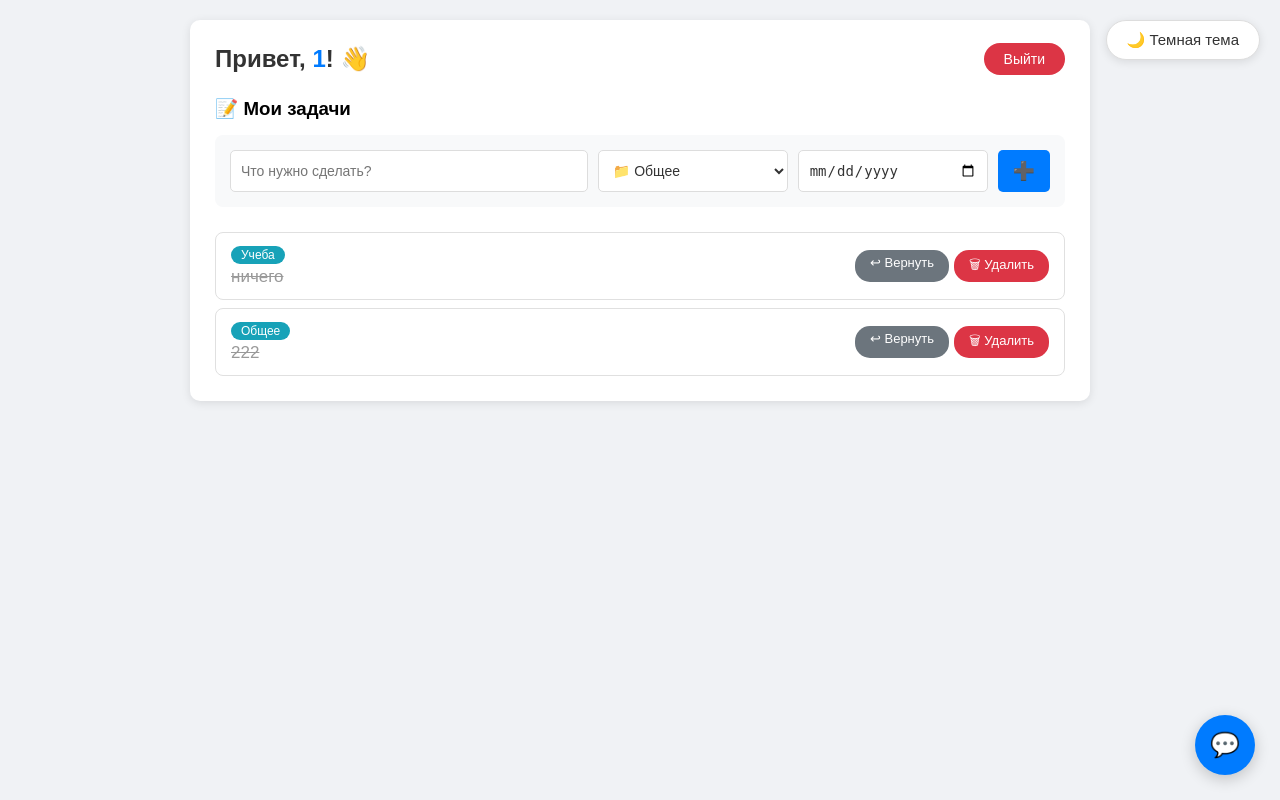
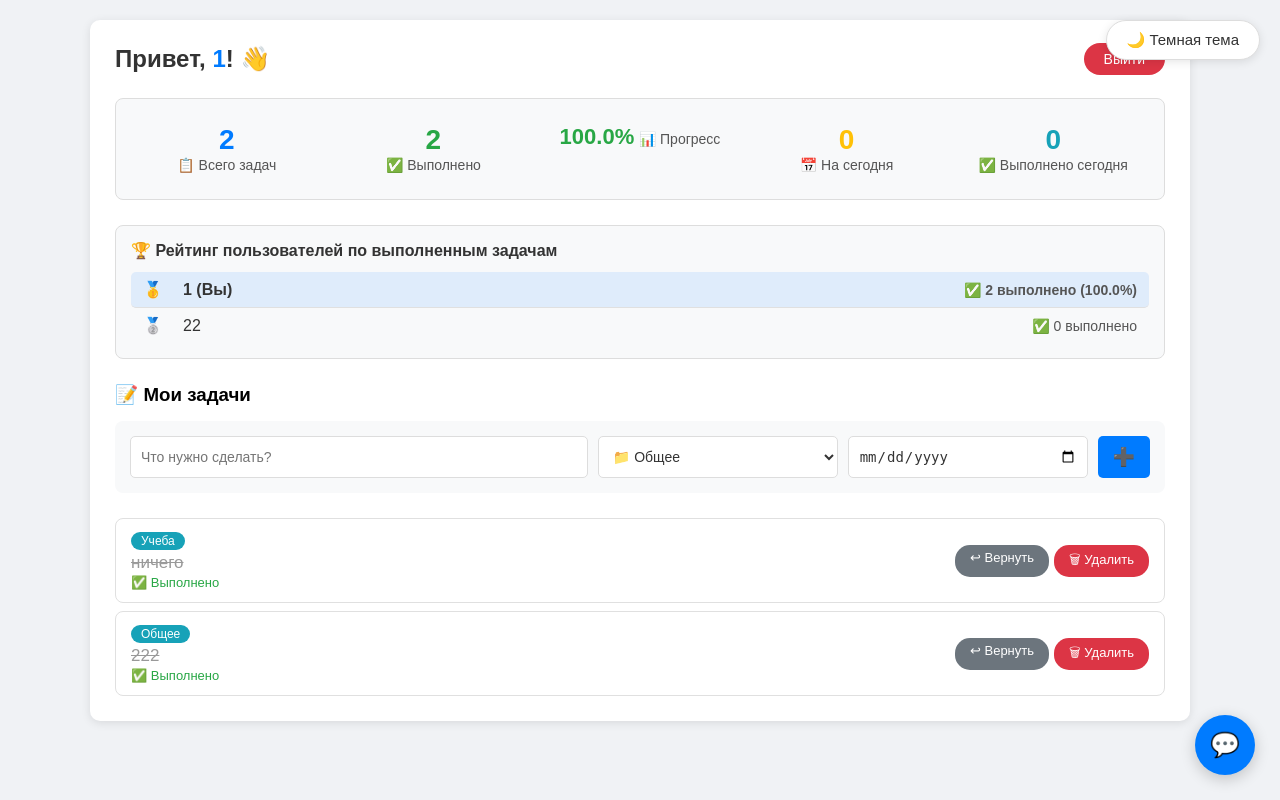
Before and after one commit to felixlazarev31-dotcom/Collective-work, a Flask app: page / in a window 1280 px wide. Run offline with Flask 3, Linux system fonts and the light colour scheme; a user stored in the database is signed in; data comes from the database, SQL or seed files in the repository; both versions use the stored data as it was after the commit.

Commit message:
Add files via upload

```diff
--- a/todo_project/main.py
+++ b/todo_project/main.py
@@ -1,7 +1,7 @@
 from flask import Flask, render_template, request, redirect, url_for, session, flash, jsonify
 from flask_sqlalchemy import SQLAlchemy
 from werkzeug.security import generate_password_hash, check_password_hash
-from datetime import datetime
+from datetime import datetime, date
 
 app = Flask(__name__)
 app.config['SQLALCHEMY_DATABASE_URI'] = 'sqlite:///db.sqlite3'
@@ -9,6 +9,7 @@ app.config['SQLALCHEMY_TRACK_MODIFICATIONS'] = False
 app.secret_key = 'super-secret-key-for-todo-app'
 
 db = SQLAlchemy(app)
+
 
 # Модель Пользователя
 class User(db.Model):
@@ -18,6 +19,7 @@ class User(db.Model):
     todos = db.relationship('Todo', backref='user', lazy=True)
     messages = db.relationship('Message', backref='user', lazy=True)
 
+
 # Модель Задачи
 class Todo(db.Model):
     id = db.Column(db.Integer, primary_key=True)
@@ -25,14 +27,18 @@ class Todo(db.Model):
     complete = db.Column(db.Boolean, default=False)
     category = db.Column(db.String(50), default='Общее')
     due_date = db.Column(db.Date, nullable=True)
+    created_at = db.Column(db.DateTime, default=datetime.utcnow)
+    completed_at = db.Column(db.DateTime, nullable=True)
     user_id = db.Column(db.Integer, db.ForeignKey('user.id'), nullable=False)
 
-# Новая модель для Сообщений чата
+
+# Модель Сообщений
 class Message(db.Model):
     id = db.Column(db.Integer, primary_key=True)
     content = db.Column(db.Text, nullable=False)
-    timestamp = db.Column(db.DateTime, default=datetime.utcnow) # Смотрит на Гринвич
+    timestamp = db.Column(db.DateTime, default=datetime.utcnow)
     user_id = db.Column(db.Integer, db.ForeignKey('user.id'), nullable=False)
+
 
 # --- АВТОРИЗАЦИЯ И РЕГИСТРАЦИЯ ---
 
@@ -53,6 +59,7 @@ def register():
         return redirect(url_for('login'))
     return render_template('register.html')
 
+
 @app.route('/login', methods=['GET', 'POST'])
 def login():
     if request.method == 'POST':
@@ -67,10 +74,12 @@ def login():
             flash('Неверное имя пользователя или пароль', 'danger')
     return render_template('login.html')
 
+
 @app.route('/logout')
 def logout():
     session.clear()
     return redirect(url_for('login'))
+
 
 # --- МАРШРУТЫ СПИСКА ДЕЛ ---
 
@@ -78,10 +87,64 @@ def logout():
 def index():
     if 'user_id' not in session:
         return redirect(url_for('login'))
-    todo_list = Todo.query.filter_by(user_id=session['user_id']).order_by(Todo.complete.asc(), Todo.due_date.asc()).all()
-    # Загружаем последние 50 сообщений чата
+
+    todo_list = Todo.query.filter_by(user_id=session['user_id']).order_by(Todo.complete.asc(),
+                                                                          Todo.due_date.asc()).all()
     chat_messages = Message.query.order_by(Message.timestamp.asc()).all()[-50:]
-    return render_template('index.html', todo_list=todo_list, username=session['username'], chat_messages=chat_messages)
+
+    # Получаем статистику всех пользователей
+    all_users_stats = get_all_users_stats()
+
+    return render_template('index.html',
+                           todo_list=todo_list,
+                           username=session['username'],
+                           chat_messages=chat_messages,
+                           all_users_stats=all_users_stats)
+
+
+def get_all_users_stats():
+    """Получает статистику для всех пользователей"""
+    today = date.today()
+    users = User.query.all()
+    stats = []
+
+    for user in users:
+        # Все задачи пользователя
+        total_tasks = Todo.query.filter_by(user_id=user.id).count()
+        completed_tasks = Todo.query.filter_by(user_id=user.id, complete=True).count()
+
+        # Задачи на сегодня (срок выполнения сегодня)
+        today_tasks = Todo.query.filter_by(user_id=user.id, complete=False).filter(
+            Todo.due_date == today
+        ).count()
+
+        # Выполнено сегодня
+        completed_today = Todo.query.filter_by(user_id=user.id, complete=True).filter(
+            Todo.completed_at >= datetime(today.year, today.month, today.day)
+        ).count()
+
+        # Процент выполнения
+        completion_rate = (completed_tasks / total_tasks * 100) if total_tasks > 0 else 0
+
+        stats.append({
+            'username': user.username,
+            'total_tasks': total_tasks,
+            'completed_tasks': completed_tasks,
+            'completion_rate': round(completion_rate, 1),
+            'today_tasks': today_tasks,
+            'completed_today': completed_today,
+            'is_current_user': user.id == session.get('user_id')
+        })
+
+    # Сортируем по количеству выполненных задач
+    stats.sort(key=lambda x: x['completed_tasks'], reverse=True)
+
+    # Добавляем место в рейтинге
+    for i, stat in enumerate(stats, 1):
+        stat['rank'] = i
+
+    return stats
+
 
 @app.route('/add', methods=['POST'])
 def add():
@@ -94,10 +157,18 @@ def add():
     if date_str:
         due_date = datetime.strptime(date_str, '%Y-%m-%d').date()
     if title:
-        new_todo = Todo(title=title, complete=False, category=category, due_date=due_date, user_id=session['user_id'])
+        new_todo = Todo(
+            title=title,
+            complete=False,
+            category=category,
+            due_date=due_date,
+            user_id=session['user_id'],
+            created_at=datetime.utcnow()
+        )
         db.session.add(new_todo)
         db.session.commit()
     return redirect(url_for('index'))
+
 
 @app.route('/complete/<int:todo_id>')
 def complete(todo_id):
@@ -106,8 +177,13 @@ def complete(todo_id):
     todo = Todo.query.get_or_404(todo_id)
     if todo.user_id == session['user_id']:
         todo.complete = not todo.complete
+        if todo.complete:
+            todo.completed_at = datetime.utcnow()
+        else:
+            todo.completed_at = None
         db.session.commit()
     return redirect(url_for('index'))
+
 
 @app.route('/delete/<int:todo_id>')
 def delete(todo_id):
@@ -118,6 +194,7 @@ def delete(todo_id):
         db.session.delete(todo)
         db.session.commit()
     return redirect(url_for('index'))
+
 
 # --- МАРШРУТЫ ДЛЯ ЧАТА ---
 
@@ -132,6 +209,15 @@ def send_message():
         db.session.commit()
     return redirect(url_for('index'))
 
+
+# --- API ДЛЯ СТАТИСТИКИ ---
+@app.route('/api/stats')
+def api_stats():
+    if 'user_id' not in session:
+        return jsonify({'error': 'Unauthorized'}), 401
+    return jsonify(get_all_users_stats())
+
+
 if __name__ == "__main__":
     with app.app_context():
         db.create_all()
--- a/todo_project/templates/index.html
+++ b/todo_project/templates/index.html
@@ -4,15 +4,112 @@
     <meta charset="UTF-8">
     <meta name="viewport" content="width=device-width, initial-scale=1.0">
     <title>ToDo</title>
-    <!-- Подключение вашего файла стилей -->
     <link rel="stylesheet" href="{{ url_for('static', filename='style.css') }}">
+    <style>
+        /* Дополнительные стили для статистики */
+        .stats-container {
+            display: grid;
+            grid-template-columns: repeat(auto-fit, minmax(180px, 1fr));
+            gap: 15px;
+            margin-bottom: 25px;
+            padding: 15px;
+            background: var(--bg-form);
+            border-radius: 8px;
+            border: 1px solid var(--border-color);
+        }
+
+        .stat-card {
+            text-align: center;
+            padding: 10px;
+        }
+
+        .stat-card .stat-number {
+            font-size: 28px;
+            font-weight: bold;
+            color: #007bff;
+            display: block;
+        }
+
+        body.dark-theme .stat-card .stat-number {
+            color: #4a9eff;
+        }
+
+        .stat-card .stat-label {
+            font-size: 14px;
+            color: var(--text-secondary);
+        }
+
+        .stat-card .stat-progress {
+            font-size: 22px;
+            font-weight: bold;
+            color: #28a745;
+        }
+
+        .leaderboard-section {
+            margin-bottom: 25px;
+            padding: 15px;
+            background: var(--bg-form);
+            border-radius: 8px;
+            border: 1px solid var(--border-color);
+        }
+
+        .leaderboard-section h4 {
+            color: var(--text-primary);
+            margin-bottom: 12px;
+        }
+
+        .leaderboard-item {
+            display: flex;
+            justify-content: space-between;
+            align-items: center;
+            padding: 8px 12px;
+            border-bottom: 1px solid var(--border-light);
+            gap: 10px;
+            flex-wrap: wrap;
+        }
+
+        .leaderboard-item:last-child {
+            border-bottom: none;
+        }
+
+        .leaderboard-item .rank {
+            font-weight: bold;
+            color: var(--text-muted);
+            min-width: 30px;
+        }
+
+        .leaderboard-item .username {
+            flex: 1;
+            color: var(--text-primary);
+            min-width: 80px;
+        }
+
+        .leaderboard-item .user-stats {
+            font-size: 14px;
+            color: var(--text-secondary);
+            text-align: right;
+        }
+
+        .leaderboard-item.current-user {
+            background: rgba(0, 123, 255, 0.1);
+            border-radius: 5px;
+            font-weight: bold;
+        }
+
+        body.dark-theme .leaderboard-item.current-user {
+            background: rgba(74, 158, 255, 0.15);
+        }
+
+        .leaderboard-item .medal {
+            font-size: 20px;
+        }
+    </style>
 </head>
 <body class="todo-page">
 
-    <!-- Контейнер всего приложения (теперь на всю ширину под задачи) -->
-    <div class="todo-container" style="max-width: 900px; margin: 0 auto; width: 100%;">
+    <div class="todo-container" style="max-width: 1100px; margin: 0 auto; width: 100%;">
 
-        <!-- Шапка сайта по вашему CSS -->
+        <!-- Шапка -->
         <div class="todo-header">
             <h2>Привет, <span>{{ username }}</span>! 👋</h2>
             <div>
@@ -21,44 +118,95 @@
             </div>
         </div>
 
-        <!-- Список задач занимает центральную область -->
+        <!-- СТАТИСТИКА ПОЛЬЗОВАТЕЛЯ -->
+        {% set my_stats = all_users_stats|selectattr('is_current_user', 'equalto', true)|first %}
+        {% if my_stats %}
+        <div class="stats-container">
+            <div class="stat-card">
+                <span class="stat-number">{{ my_stats.total_tasks }}</span>
+                <span class="stat-label">📋 Всего задач</span>
+            </div>
+            <div class="stat-card">
+                <span class="stat-number" style="color: #28a745;">{{ my_stats.completed_tasks }}</span>
+                <span class="stat-label">✅ Выполнено</span>
+            </div>
+            <div class="stat-card">
+                <span class="stat-progress">{{ my_stats.completion_rate }}%</span>
+                <span class="stat-label">📊 Прогресс</span>
+            </div>
+            <div class="stat-card">
+                <span class="stat-number" style="color: #ffc107;">{{ my_stats.today_tasks }}</span>
+                <span class="stat-label">📅 На сегодня</span>
+            </div>
+            <div class="stat-card">
+                <span class="stat-number" style="color: #17a2b8;">{{ my_stats.completed_today }}</span>
+                <span class="stat-label">✅ Выполнено сегодня</span>
+            </div>
+        </div>
+        {% endif %}
+
+        <!-- Рейтинг пользователей -->
+        <div class="leaderboard-section">
+            <h4>🏆 Рейтинг пользователей по выполненным задачам</h4>
+            {% for user_stat in all_users_stats %}
+            <div class="leaderboard-item {% if user_stat.is_current_user %}current-user{% endif %}">
+                <span class="rank">
+                    {% if user_stat.rank == 1 %}🥇
+                    {% elif user_stat.rank == 2 %}🥈
+                    {% elif user_stat.rank == 3 %}🥉
+                    {% else %}#{{ user_stat.rank }}
+                    {% endif %}
+                </span>
+                <span class="username">
+                    {{ user_stat.username }}
+                    {% if user_stat.is_current_user %} (Вы){% endif %}
+                </span>
+                <span class="user-stats">
+                    ✅ {{ user_stat.completed_tasks }} выполнено
+                    {% if user_stat.total_tasks > 0 %}
+                    ({{ user_stat.completion_rate }}%)
+                    {% endif %}
+                    {% if user_stat.today_tasks > 0 %}
+                    • 📅 Сегодня: {{ user_stat.completed_today }}/{{ user_stat.today_tasks }}
+                    {% endif %}
+                </span>
+            </div>
+            {% endfor %}
+        </div>
+
+        <!-- Список задач -->
         <div class="todo-section">
             <h3 style="margin-bottom: 15px; display: flex; align-items: center; gap: 8px;">📝 Мои задачи</h3>
 
-            <!-- Форма добавления по вашему CSS -->
             <form action="/add" method="POST" class="add-form">
                 <input type="text" name="title" placeholder="Что нужно сделать?" required>
-
                 <select name="category">
                     <option value="Общее">📁 Общее</option>
                     <option value="Учеба">📚 Учеба</option>
                     <option value="Работа">💼 Работа</option>
                     <option value="Личное">🏠 Личное</option>
                 </select>
-
                 <input type="date" name="due_date">
-
                 <button type="submit" class="btn-add">➕</button>
             </form>
 
-            <!-- Список задач по вашему CSS -->
             <div class="todo-list" style="margin-top: 20px;">
                 {% for todo in todo_list %}
                 <div class="todo-item">
                     <div class="todo-info">
                         <span class="category">{{ todo.category }}</span>
-
                         {% if todo.complete %}
                             <span class="title done">{{ todo.title }}</span>
                         {% else %}
                             <span class="title">{{ todo.title }}</span>
                         {% endif %}
-
                         {% if todo.due_date %}
                             <span class="due-date">📅 До: {{ todo.due_date.strftime('%d.%m.%Y') }}</span>
                         {% endif %}
+                        {% if todo.completed_at %}
+                            <span class="due-date" style="color: #28a745;">✅ Выполнено</span>
+                        {% endif %}
                     </div>
-
                     <div class="todo-actions">
                         {% if todo.complete %}
                             <a href="/complete/{{ todo.id }}" class="btn-complete undo">↩ Вернуть</a>
@@ -77,21 +225,17 @@
         </div>
     </div>
 
-    <!-- ВСПЛЫВАЮЩИЙ КОМАНДНЫЙ ЧАТ (Виджет в углу экрана) -->
+    <!-- ЧАТ -->
     <div class="chat-widget-container">
-        <!-- Само окно чата (по умолчанию скрыто классами в CSS) -->
         <div class="chat-popup" id="chatPopup">
             <div class="chat-popup-header">
                 <span>💬 Командный чат</span>
                 <button class="chat-close-btn" id="closeChatBtn">&times;</button>
             </div>
-
-                        <!-- Окно сообщений -->
             <div id="chat-window" class="chat-popup-body">
                 {% for msg in chat_messages %}
                     <div class="chat-msg-box">
                         <strong style="color: #007bff;">{{ msg.user.username }}</strong>
-                        <!-- ПОЧИНКА: Добавляем класс и атрибут даты, чтобы JavaScript сам выставил локальное время вашего ПК -->
                         <small class="chat-time text-muted float-end" data-utc-time="{{ msg.timestamp.isoformat() }}"></small>
                         <div style="margin-top: 5px; word-break: break-all;">{{ msg.content }}</div>
                     </div>
@@ -99,8 +243,6 @@
                     <p style="color: var(--text-muted); text-align: center; margin: auto;">В чате пока нет сообщений. 😊</p>
                 {% endfor %}
             </div>
-
-            <!-- Форма отправки сообщения -->
             <div class="chat-popup-footer">
                 <form action="/send_message" method="POST" style="display: flex; gap: 8px;">
                     <input type="text" name="message_content" placeholder="Напишите сообщение..." required autocomplete="off">
@@ -108,25 +250,20 @@
                 </form>
             </div>
         </div>
-
-        <!-- Круглая плавающая кнопка для открытия чата -->
         <button class="chat-trigger-btn" id="openChatBtn">💬</button>
     </div>
 
-    <!-- Интерактивные скрипты -->
     <script>
-                // Перевод времени сервера в точное локальное время вашего компьютера
+        // Перевод времени
         document.querySelectorAll('.chat-time').forEach(el => {
             const rawTime = el.getAttribute('data-utc-time');
             if (rawTime) {
-                // Если в БД осталось время по Гринвичу, JavaScript добавит к нему +5 часов (или ваш часовой пояс) автоматически
                 const date = new Date(rawTime + 'Z');
                 if (!isNaN(date.getTime())) {
                     const hours = String(date.getHours()).padStart(2, '0');
                     const minutes = String(date.getMinutes()).padStart(2, '0');
                     el.textContent = `${hours}:${minutes}`;
                 } else {
-                    // Если дата без часового пояса, выводим локальную как есть
                     const plainDate = new Date(rawTime);
                     const hours = String(plainDate.getHours()).padStart(2, '0');
                     const minutes = String(plainDate.getMinutes()).padStart(2, '0');
@@ -135,57 +272,34 @@
             }
         });
 
-
-
-        // Логика открытия/закрытия окна чата
-                // Логика открытия/закрытия окна чата с сохранением состояния
+        // Чат
         const chatPopup = document.getElementById('chatPopup');
         const openChatBtn = document.getElementById('openChatBtn');
         const closeChatBtn = document.getElementById('closeChatBtn');
         const chatWindow = document.getElementById('chat-window');
 
-        // Проверяем при загрузке страницы, был ли чат открыт ранее
         if (localStorage.getItem('chat_open') === 'true') {
             chatPopup.classList.add('show');
             openChatBtn.style.display = 'none';
             if (chatWindow) chatWindow.scrollTop = chatWindow.scrollHeight;
         }
 
-        // Открыть чат
         openChatBtn.addEventListener('click', () => {
             chatPopup.classList.add('show');
             openChatBtn.style.display = 'none';
-            localStorage.setItem('chat_open', 'true'); // Запоминаем, что открыли
+            localStorage.setItem('chat_open', 'true');
             if (chatWindow) chatWindow.scrollTop = chatWindow.scrollHeight;
         });
 
-        // Закрыть чат
         closeChatBtn.addEventListener('click', () => {
             chatPopup.classList.remove('show');
             openChatBtn.style.display = 'flex';
-            localStorage.setItem('chat_open', 'false'); // Запоминаем, что закрыли
+            localStorage.setItem('chat_open', 'false');
         });
 
-        // Автопрокрутка сообщений вниз
         if (chatWindow) chatWindow.scrollTop = chatWindow.scrollHeight;
 
-        // Открыть чат
-        openChatBtn.addEventListener('click', () => {
-            chatPopup.classList.add('show');
-            openChatBtn.style.display = 'none'; // Скрываем круглую кнопку при открытии окна
-            if (chatWindow) chatWindow.scrollTop = chatWindow.scrollHeight;
-        });
-
-        // Закрыть чат
-        closeChatBtn.addEventListener('click', () => {
-            chatPopup.classList.remove('show');
-            openChatBtn.style.display = 'flex'; // Возвращаем круглую кнопку
-        });
-
-        // Автопрокрутка вниз при загрузке, если чат открыт
-        if (chatWindow) chatWindow.scrollTop = chatWindow.scrollHeight;
-
-        // Переключение темной/светлой темы
+        // Тема
         const toggleBtn = document.getElementById('theme-toggle');
         if (localStorage.getItem('theme') === 'dark') {
             document.body.classList.add('dark-theme');
```
Also changed, not shown: todo_project/migrate_db.py (added, +31 -0 lines), todo_project/instance/db.sqlite3, todo_project/static/style.css (line endings or trailing spaces), todo_project/templates/darktheme.html (line endings or trailing spaces), todo_project/templates/login.html (line endings or trailing spaces), todo_project/templates/register.html (line endings or trailing spaces).
